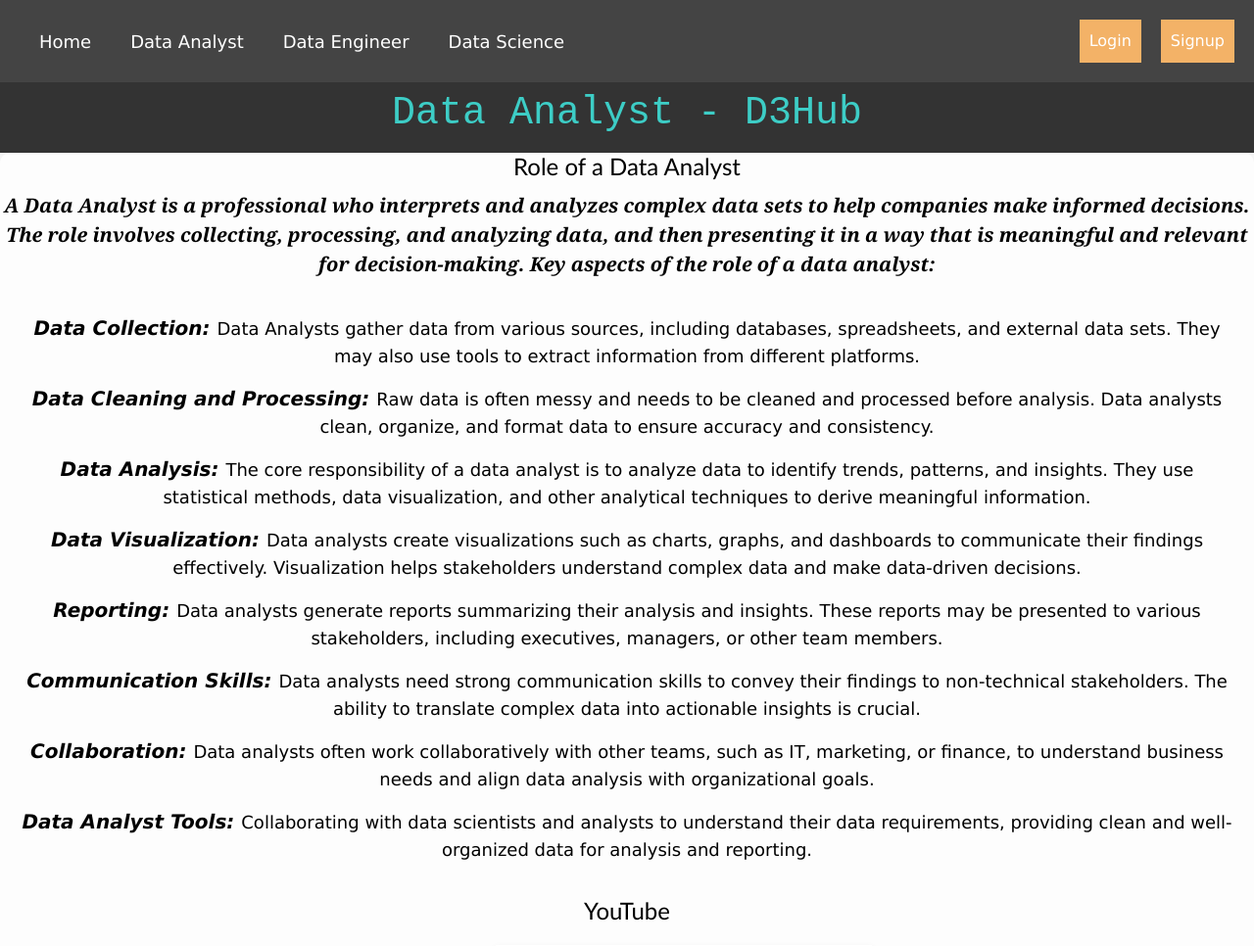
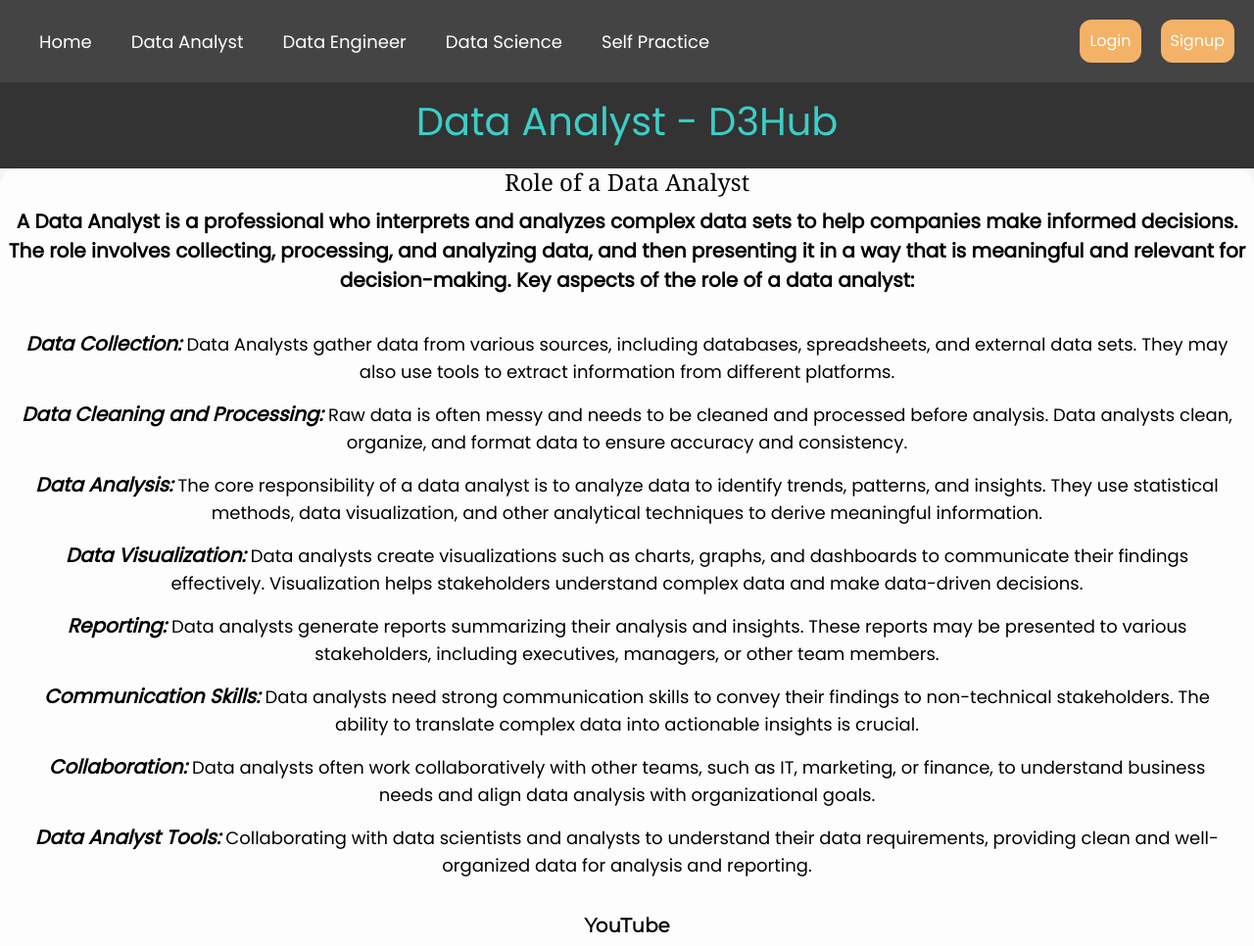
Before and after one commit to soham7998/Final_project-TYIT, a Flask app: page /DA in a window 1280 px wide. Shown: the top 966 px of the page at 98% size. Run offline with Flask 3, Linux system fonts and the light colour scheme; some libraries are stand-ins or nearby versions.

Commit message:
Update DA.html

```diff
--- a/templates/DA.html
+++ b/templates/DA.html
@@ -6,6 +6,8 @@
     <title>Data Analyst - D3Hub</title>
     <link rel="stylesheet" href="https://maxcdn.bootstrapcdn.com/bootstrap/4.5.2/css/bootstrap.min.css">
     <link rel="stylesheet" href="https://cdnjs.cloudflare.com/ajax/libs/animate.css/4.1.1/animate.min.css">
+    <link href='https://fonts.googleapis.com/css?family=Poppins' rel='stylesheet'>
+    <link href='https://fonts.googleapis.com/css?family=Montserrat' rel='stylesheet'>
     <link rel="icon" href="./static/react.png" sizes="32x32" type="image/png">
 
     <style>
@@ -39,7 +41,7 @@
 
 /* Your existing styles remain unchanged below this line */
         body {
-            font-family: Verdana, Geneva, Tahoma, sans-serif;
+            font-family: 'poppins';
             margin: 0;
             padding: 0;
             background-color: #f5f5f5;
@@ -49,9 +51,9 @@
         header {
             background-color: #333;
             color: rgb(61, 205, 198);
-            padding: 8px;
+            padding: 16px;
             text-align: center;
-            font-family:'Courier New', Courier, monospace;
+            font-family:'poppins';
         }
 
         .navbar {
@@ -69,7 +71,7 @@
             text-decoration: none;
             margin: 0 20px;
             font-size: 18px;
-            font-family: Verdana, Geneva, Tahoma, sans-serif;
+            font-family: 'poppins';
         }
 
         .navbar-left {
@@ -103,7 +105,8 @@
             border: none;
             cursor: pointer;
             font-size: 16px;
-            font-family: Verdana, Geneva, Tahoma, sans-serif;
+            border-radius: 12px;
+            font-family: 'poppins';
         }
 
         section {
@@ -125,7 +128,9 @@
             align-items: center;
             height: max-content;/* Adjust the height as needed */
             overflow-x:scroll;
+            margin-top:6vw;
         }
+
 
         .column {
             flex: 0 0 30%; /* Each column takes 30% of the container width */
@@ -134,13 +139,13 @@
             background-color: #fff;
             box-shadow: 0 4px 8px rgba(0, 0, 0, 0.1);
             text-align: center;
+            border-radius: 10px;
         }
         .role-description {
             text-align: center;
             /* padding: 20px; */
             background-color: rgba(255, 255, 255, 0.8);
-            /* margin: 10px; */
-            border-radius: 10px;
+            border-radius: 18px;
             color: black;
         }
 
@@ -193,6 +198,7 @@
             <a href="/DA">Data Analyst</a>
             <a href="/DE">Data Engineer</a>
             <a href="/DS">Data Science</a>
+            <a href="/selfpractice">Self Practice</a>
         </div>
         <div class="navbar-center"></div>
         <div class="navbar-right">
@@ -206,8 +212,8 @@
         <h1>Data Analyst - D3Hub</h1>
     </header>
      <div class="role-description">
-        <h2 style="font-family:'Trebuchet MS', 'Lucida Sans Unicode', 'Lucida Grande', 'Lucida Sans', Arial, sans-serif;">Role of a Data Analyst</h2>
-        <p class="animate__animated animate__fadeInRight" style="font-family:Cambria, Cochin, Georgia, Times, 'Times New Roman', serif; font-size: 18px;"><b><i>A Data Analyst is a professional who interprets and analyzes complex data sets to help companies make informed decisions. The role involves collecting, processing, and analyzing data, and then presenting it in a way that is meaningful and relevant for decision-making. Key aspects of the role of a data analyst:</b></i></p>
+        <h2 style="font-family:Georgia, 'Times New Roman', Times, serif">Role of a Data Analyst</h2>
+        <p class="animate__animated animate__fadeInRight" style="font-family:'poppins'; font-size: 18px;"><b>A Data Analyst is a professional who interprets and analyzes complex data sets to help companies make informed decisions. The role involves collecting, processing, and analyzing data, and then presenting it in a way that is meaningful and relevant for decision-making. Key aspects of the role of a data analyst:</b></p>
         <section class="animate__animated animate__fadeInUp">
             <p><i><b>Data Collection: </b></i> Data Analysts gather data from various sources, including databases, spreadsheets, and external data sets. They may also use tools to extract information from different platforms.</p>
             <p><i><b>Data Cleaning and Processing: </b></i> Raw data is often messy and needs to be cleaned and processed before analysis. Data analysts clean, organize, and format data to ensure accuracy and consistency.</p>
@@ -219,7 +225,7 @@
             <p><i><b>Data Analyst Tools: </b></i> Collaborating with data scientists and analysts to understand their data requirements, providing clean and well-organized data for analysis and reporting.</p>
         </section>
 
-    <h2  class ="animate__animated animate__fadeInRight" style="font-family:'Trebuchet MS', 'Lucida Sans Unicode', 'Lucida Grande', 'Lucida Sans', Arial, sans-serif;">YouTube</h2>
+    <h2  class ="animate__animated animate__fadeInRight" style="font-family:'Montserrat';font-size: 22px; " ><b>YouTube</h2></b>
     <div class="page-content">
         <div class="column">
             <h2 style="font-size: 20px;">Why Data Analyst?</h2>
@@ -242,7 +248,7 @@
         </div>
     </div>
 <!-- BOOKS -->
-    <h2 class ="animate__animated animate__fadeInRight" style="font-family:'Trebuchet MS', 'Lucida Sans Unicode', 'Lucida Grande', 'Lucida Sans', Arial, sans-serif;">Data Analyst Books</h2>
+    <h2 class ="animate__animated animate__fadeInRight" style="font-family:'Montserrat'; font-size: 22px;"><b>Data Analyst Books</h2></b>
     <div class="page-content">
         <div class="column">
             <h2 style="font-size: 20px;">Books</h2>
@@ -270,7 +276,7 @@
 
 <!-- PROJECTS -->
 
-    <h2 class ="animate__animated animate__fadeInRight" style="font-family:'Trebuchet MS', 'Lucida Sans Unicode', 'Lucida Grande', 'Lucida Sans', Arial, sans-serif;">Real Projects</h2>
+    <h2 class ="animate__animated animate__fadeInRight" style="font-family:'Montserrat';font-size: 22px;"><b>Real Projects</h2></b>
     <div class="page-content">
         <div class="column">
             <h2 style="font-size: 20px;">Project</h2>
@@ -297,7 +303,7 @@
 
     <!-- TOOLS -->
 
-    <h2 class ="animate__animated animate__fadeInRight" style="font-family:'Trebuchet MS', 'Lucida Sans Unicode', 'Lucida Grande', 'Lucida Sans', Arial, sans-serif;">Tools</h2>
+    <h2 class ="animate__animated animate__fadeInRight" style="font-family:'Montserrat';font-size: 22px;"><b>Tools</h2></b>
     <div class="page-content">
         <div class="column">
             <h2 style="font-size: 20px;">Tools</h2>
@@ -320,8 +326,8 @@
         </div>
     </div>
     <!-- MY PROJECTS -->
-    <h2  class ="animate__animated animate__fadeInRight"style="font-family:'Trebuchet MS', 'Lucida Sans Unicode', 'Lucida Grande', 'Lucida Sans', Arial, sans-serif;">My Projects</h2>
-    <p style="font-weight: bolder;" ><b>ExploratyDataAnalysis</b></p>
+    <h2  class ="animate__animated animate__fadeInRight"style="font-family:'Montserrat';font-size: 22px;"><b>My Projects</h2></b>
+    <p><b>Exploraty Data Analysis</b></p>
     <div class="page-content">
         <div class="column">
             <h2 style="font-size: 20px;">Project 1</h2>
@@ -339,7 +345,7 @@
         </div>
     </div>
 <!-- FLOW OF CERTIFICATES -->
-<h2 class="animate__animated animate__fadeInRightBig" style="font-family:'Trebuchet MS', 'Lucida Sans Unicode', 'Lucida Grande', 'Lucida Sans', Arial, sans-serif;">Certificates Flow</h2>
+<h2 class="animate__animated animate__fadeInRightBig" style="font-family:'Montserrat';font-size: 22px;"><b>Certificates Flow</h2></b>
 <div class="page-content">
     <div class="column">
         <h2 style="font-size: 20px;">Begineer</h2>
```
